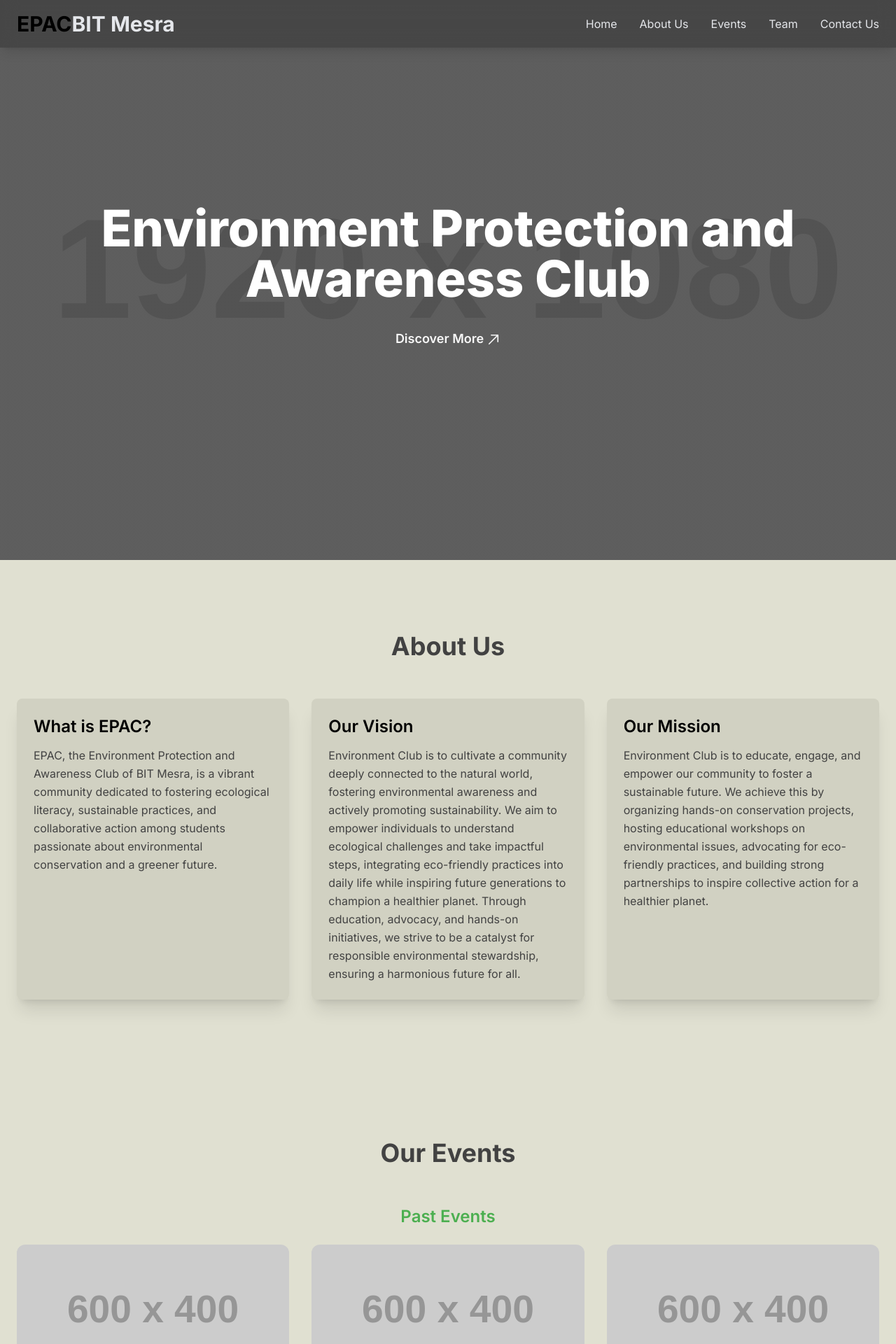
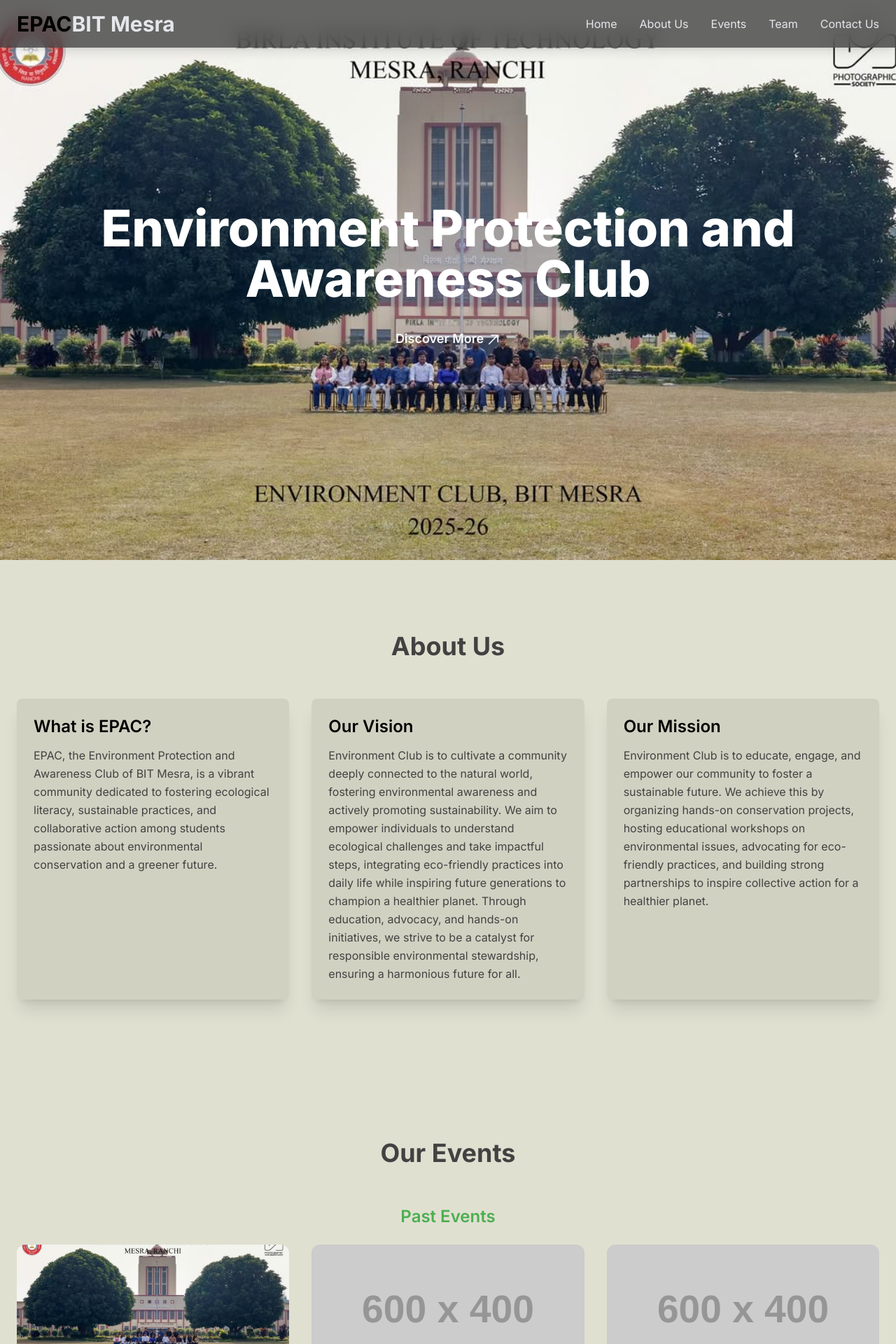
Before and after one commit to icyPin/EPAC, a React (Create React App) app in the folder client/: page / in a window 1280 px wide. Shown: the top 1920 px of the page at 70% size. Built offline with nearby package versions, Linux system fonts and the light colour scheme; the HTML template or start-up script is replaced by a standard one.

Commit message:
i woke up

```diff
--- a/client/src/components/Events.jsx
+++ b/client/src/components/Events.jsx
@@ -20,7 +20,7 @@ const Events = () => {
                             <EventCard event={{
                                 title: "Eco Awareness Workshop",
                                 description: "A workshop to raise awareness about environmental issues and sustainable practices.",
-                                image: "https://placehold.co/600x400/card-bg/dark-text?text=Eco+Awareness+Workshop",
+                                image: "/img/hero.jpg",
                                 link: "#"
                             }} />
                             <EventCard event={{
--- a/client/src/components/Hero.jsx
+++ b/client/src/components/Hero.jsx
@@ -3,7 +3,8 @@ import React from 'react';
 
 const Hero = () => {
     return (
-        <section id="hero" className="hero-bg min-h-screen flex items-center justify-center pt-20 md:pt-0">
+        <section id="hero" className="hero-bg min-h-screen flex items-center justify-center pt-20 md:pt-0"
+        style={{ backgroundImage: "url('/img/hero.jpg')" }}>
             <div className="text-center p-6">
                 <h1 className="text-5xl md:text-7xl font-extrabold text-hero-text mb-6 animate-fade-in-down">
                     Environment Protection and Awareness Club
--- a/client/src/components/Team.jsx
+++ b/client/src/components/Team.jsx
@@ -10,7 +10,7 @@ const Team = () => {
                         <h3 className="text-2xl font-semibold mb-8 text-primary-accent text-center">Faculty Coordinator</h3>
                         <div className="flex justify-center mb-12">
                             <div className="card text-center p-6 w-full max-w-sm">
-                                <img src="https://placehold.co/200x200/card-bg/dark-text?text=Faculty" alt="Faculty Coordinator" className="w-32 h-32 rounded-full mx-auto mb-4 border-4 border-primary-accent" onError={(e) => { e.target.onerror = null; e.target.src='https://placehold.co/200x200/card-bg/dark-text?text=Photo' }} />
+                                <img src="/img/advisor.jpg" alt="Faculty Coordinator" className="w-32 h-32 rounded-full mx-auto mb-4 border-4 border-primary-accent" />
                                 <h4 className="text-xl font-semibold text-dark-text">Dr. Placeholder Name</h4>
                                 <p className="text-primary-accent">Professor, Dept. of ECE</p>
                             </div>
--- a/client/src/index.css
+++ b/client/src/index.css
@@ -4,7 +4,7 @@ body {
 
 /* Hero Section Background */
 .hero-bg {
-    background: linear-gradient(rgba(66, 66, 66, 0.8), rgba(66, 66, 66, 0.8)), url('https://placehold.co/1920x1080/D1D1C2/424242?text=Abstract+Background');
+    background: linear-gradient(rgba(66, 66, 66, 0.8), rgba(66, 66, 66, 0.8)), url('') no-repeat center center;
     background-size: cover;
     background-position: center;
 }
```
Also changed, not shown: client/public/img/advisor.jpg (added), client/public/img/hero.jpg (added).
